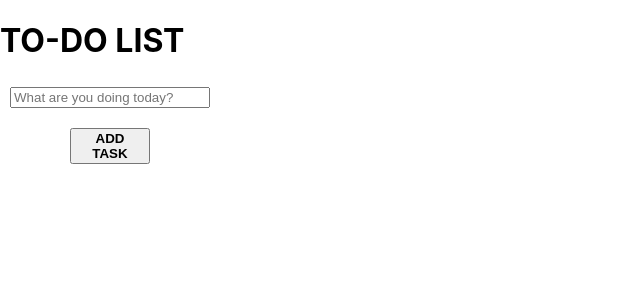
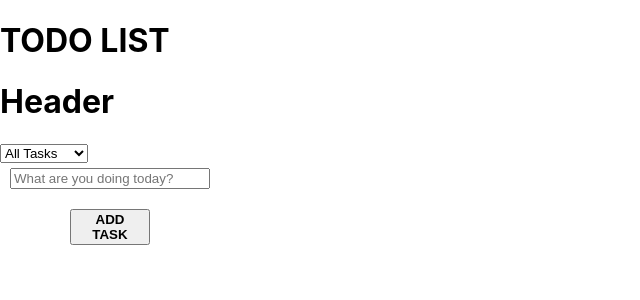
Before and after one commit to MelynAtieno/TO-DO-LIST, a React (Create React App) app: page / in a window 1280 px wide. Shown: the top 300 px of the page, without its empty margins (0-640 px from the left). Built offline with nearby package versions, Linux system fonts and the light colour scheme.

Commit message:
add task list container

```diff
--- a/src/App.js
+++ b/src/App.js
@@ -3,11 +3,13 @@ import './App.css';
 import React from 'react';
 import Header from './Components/Header';
 import AddTask from './Components/AddTask';
+import Title from './Components/Title';
 
 function App() {
 
 return (
     <div className="app-container">
+      <Title></Title>
       <Header></Header>
       <AddTask></AddTask>
     </div>
--- a/src/Components/AddTask.js
+++ b/src/Components/AddTask.js
@@ -7,7 +7,7 @@ function AddTask() {
 
             <input placeholder='What are you doing today?'></input>
 
-            <button className='btn-add'><b>ADD TASK</b></button>
+            <button className='btn-add' type='submit'><b>ADD TASK</b></button>
         </form>
     </div>
   )
--- a/src/Components/Header.js
+++ b/src/Components/Header.js
@@ -3,7 +3,12 @@ import React from 'react'
 function PageTitle() {
   return (
     <div>
-      <h1 className='title'><b>TO-DO LIST</b></h1>
+      <h1 className='header'><b>Header</b></h1>
+      <select>
+        <option value="all">All Tasks</option>
+        <option value="Incomplete">Incomplete</option>
+        <option value="Complete">Complete</option>
+      </select>
       </div>
   )
 }
--- /dev/null
+++ b/src/Components/Title.js
@@ -0,0 +1,11 @@
+import React from 'react'
+
+function Title() {
+  return (
+    <div>
+        <h1><b>TODO LIST</b></h1>
+    </div>
+  )
+}
+
+export default Title
```
Also changed, not shown: src/Components/TaskList.js (added, +9 -0 lines).
